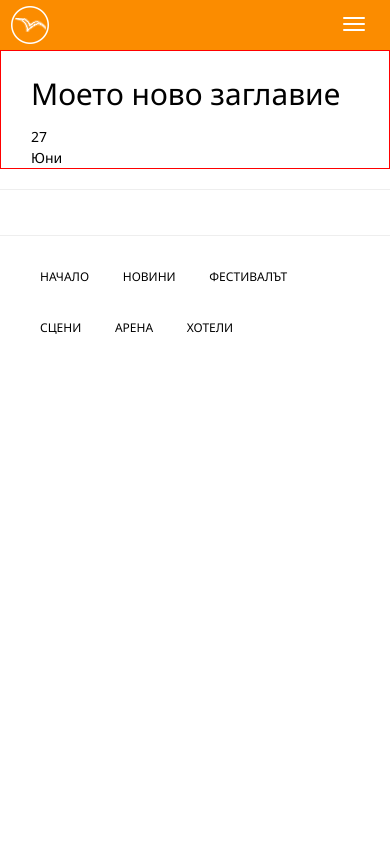
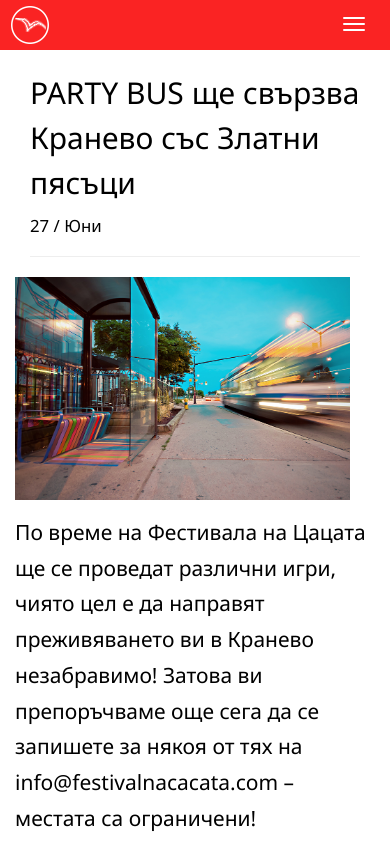
Before and after one commit to notnick/Fish-Festival, a plain HTML site: page news.html in a window 390 px wide. Shown: the top 842 px of the page. Drawn offline with nearby package versions, Linux system fonts and the light colour scheme; some packages are replaced by stand-ins of ours; a script that the page names is missing.

Commit message:
angular + color changes

```diff
--- a/css/index-style.css
+++ b/css/index-style.css
@@ -3,6 +3,8 @@ body, h1, h2, h3, h4, h5, h6, .h1, .h2, .h3, .h4 {
     font-weight: 300;
     line-height: 1.5em;
 }
+
+
 
 a{
   text-decoration: none;
@@ -11,6 +13,7 @@ a{
 a:hover{
   text-decoration: none;
 }
+
 .navbar{
   margin-bottom: 0px;
 }
@@ -35,11 +38,8 @@ a:hover{
     border:none;
 }
 .navbar-default .navbar-toggle:hover, .navbar-default .navbar-toggle:focus {
-  background-color: #FB8C00;
+  background-color: #fa2323;
 }
-
-
-
 .navbar-default .navbar-toggle .icon-bar {
     background-color: white;
 }
@@ -70,6 +70,7 @@ a:hover{
     display: block;
     padding: 10px 10px;
 }
+
 
 
 /* .main-container{
@@ -357,7 +358,7 @@ footer ul li a {
   .navbar-brand{
     height: 50px;
     width:60px;
-    background: #FB8C00 url("../img/kranevo-logo-white-7.png") no-repeat left center;
+    background: #fa2323 url("../img/kranevo-logo-white-7.png") no-repeat left center;
     background-size: 40px 40px;
     margin-left: 10px;
   }
@@ -386,7 +387,7 @@ footer ul li a {
         font-size: 1.5em;
       }
       .navbar-default {
-          background-color: #FB8C00;
+          background-color: #fa2323;
           border:none;
           z-index: 2;
       }
@@ -403,6 +404,7 @@ footer ul li a {
       .tab-img-box{
         display: none;
       }
+
 }
 
 
--- a/css/news-css.css
+++ b/css/news-css.css
@@ -2,6 +2,28 @@
 
 .event-main-container{
   background: #FFFFFF;
-  border:1px solid red;
+}
 
+.event-meta{
+  display:flex;
+  align-items: flex-start;
+  justify-content: flex-start;
 }
+.event-date{
+  font-size:1.2em;
+}
+.event-month{
+  font-size:1.2em;
+}
+
+.news-img-box{
+  max-width: 350px;
+  max-height: 350px;
+  float: left;
+  padding-right: 15px;
+  padding-bottom: 15px;
+}
+.news-text-box{
+  font-size: 1.5em;
+  line-height: 1.7em;
+}
--- a/news.html
+++ b/news.html
@@ -1,5 +1,5 @@
 <!DOCTYPE html>
-<html lang="bg">
+<html lang="bg" ng-app="myApp">
   <head>
     <meta charset="utf-8">
     <meta http-equiv="X-UA-Compatible" content="IE=edge">
@@ -28,7 +28,7 @@
 
     <title>Новини</title>
   </head>
-  <body>
+  <body ng-controller="myAppController">
     <noscript>
       &lt;style type="text/css"&gt;
         #noscript {display: block;}
@@ -72,16 +72,30 @@
         <div class="col-md-12">
             <div class="event-container">
               <div class="event-headline">
-                <h2>Моето ново заглавие</h2>
+                <h2>PARTY BUS ще свързва Кранево със Златни пясъци</h2>
               </div>
                 <div class="event-meta">
                     <div class="event-date">
-                      27
+                      27 / Юни
                     </div>
                     <div class="event-month">
-                      Юни
                     </div>
                 </div>
+            </div>
+            <hr>
+            <div class="row">
+              <div class="news-img-box">
+                <img class="img img-responsive" src="img-assets/img-2.jpg" alt="img" />
+              </div>
+              <div class="news-text-box">
+                <p>
+                  По време на Фестивала на Цацата ще се проведат различни игри, чиято цел е да направят преживяването ви в Кранево незабравимо!
+                  Затова ви препоръчваме още сега да се запишете за някоя от тях на info@festivalnacacata.com – местата са ограничени! <br>
+                  Освен атрактивния биратлон, с който вече ви запознахме, в съботния следобед ще можете да се включите в игрите по чистене на цаца (дами, това е за вас – покажете на половинките си, че сте най-добрите!), надяждане с цаца, надпиване с бира и играта „Семейни войни“, в която ще можете да се включите с цялото си семейство.
+                  Наградите си заслужават оспорваната надпревара, а една от тях е безплатен уикенд в Кранево! <br>
+                  Очакваме ви на центъра на Кранево на 11 юни 2016 и отново напомняме – предварителното записване ще ви осигури сигурно място сред участниците в игрите. Пратете ни вашите имена и заявка, в коя игра бихте искали да се включите на
+                </p>
+              </div>
             </div>
       </div>
     </div> <!-- Main , Container-Fuild -->
@@ -108,8 +122,14 @@
 
 
     <script src="http://ajax.googleapis.com/ajax/libs/jquery/1.11.2/jquery.min.js"></script>
+
+    <script type="text/javascript" src="https://ajax.googleapis.com/ajax/libs/angularjs/1.5.0/angular.js"></script>
+    <script type="text/javascript" src="https://ajax.googleapis.com/ajax/libs/angularjs/1.5.0/angular-route.js"></script>
+    <script type="text/javascript" src="https://cdnjs.cloudflare.com/ajax/libs/angular-css/1.0.8/angular-css.min.js"></script>
+
     <script src="bootstrap/js/bootstrap.min.js"></script>
     <script src="script/script.js" type="text/javascript"></script>
+    <script src="script/app.js" type="text/javascript"></script>
 
   </body>
 </html>
--- /dev/null
+++ b/script/app.js
@@ -0,0 +1,10 @@
+var app = angular.module('myApp',[]);
+
+app.controller('myAppController',['$http','$sce', '$scope','$log',function($http, $sce, $scope, $log){
+
+
+
+
+
+
+}]);
```
Also changed, not shown: index.html (+19 -11 lines), 1 other file.
